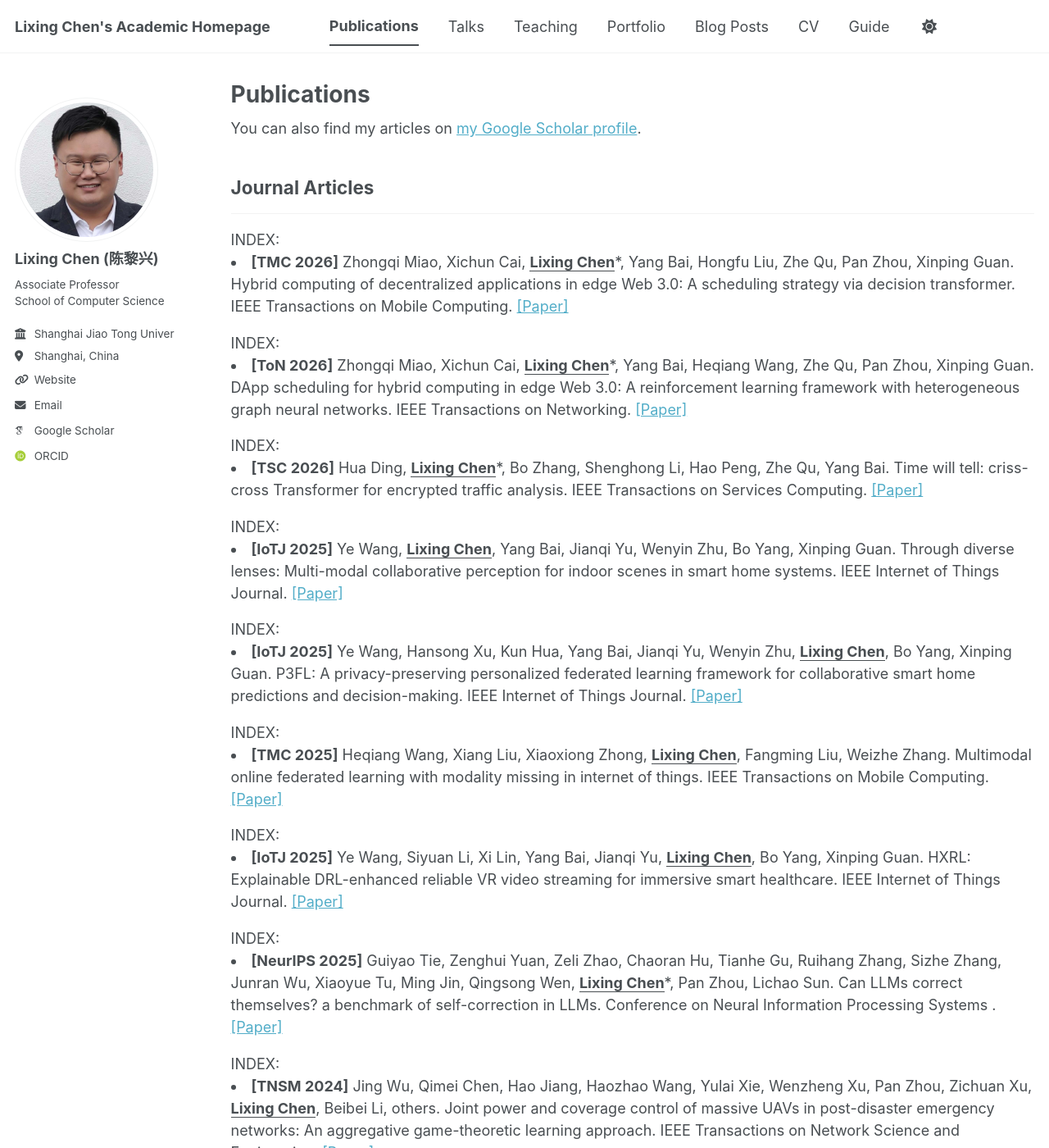
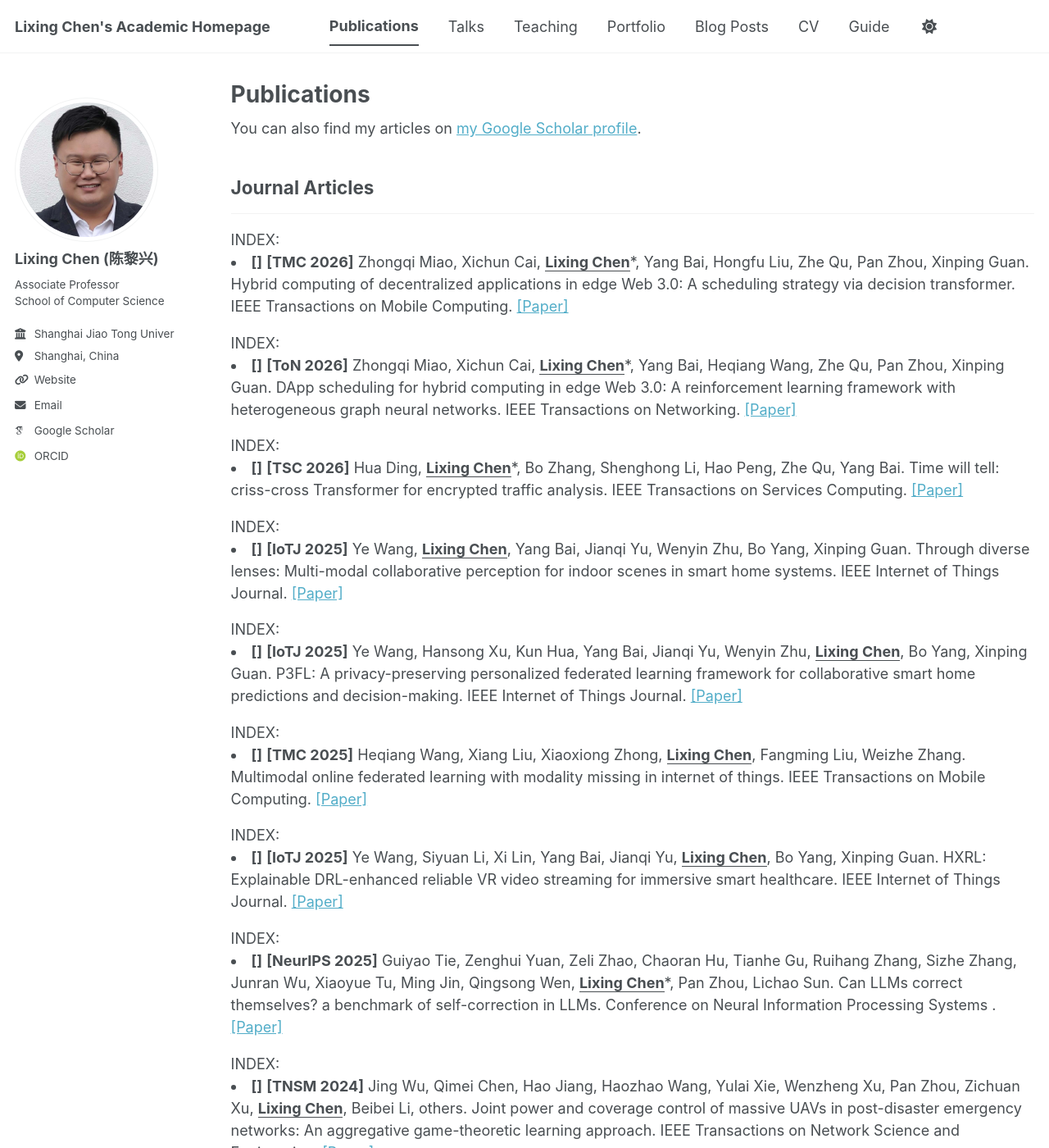
Before and after one commit to lx-chen-sjtu/lx-chen-sjtu.github.io, a Jekyll site: the page built from _pages/publications.html, in a window 1280 px wide and 1400 px high. Shown: the whole window at 82% size. Built offline with Jekyll 4.4.1, drawn with Linux system fonts in a browser that asks for light colours; some web fonts are replaced; a script bundle is joined from its source files by our own code; library files that are not in the unit come from our copies; some of the changed text lies outside the part shown.

Commit message:
Update archive-single.html

```diff
--- a/_includes/archive-single.html
+++ b/_includes/archive-single.html
@@ -44,9 +44,7 @@
       INDEX: {{ include.index }}
       <li>
         <!-- 编号 -->
-        {% if include.index %}
           <strong>[{{ include.index }}]</strong>
-        {% endif %}
 
         {% assign year = post.date | date: "%Y" %}
         <!-- venue + 年份 -->
```
